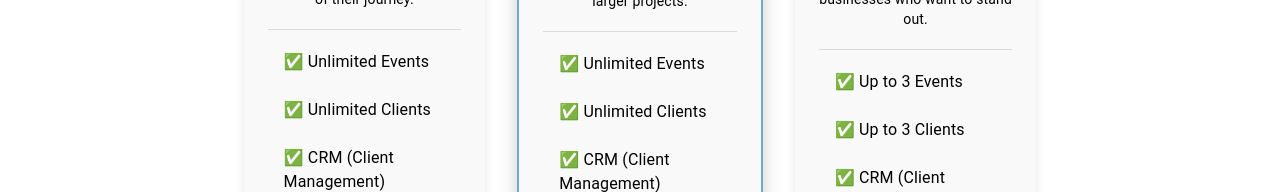
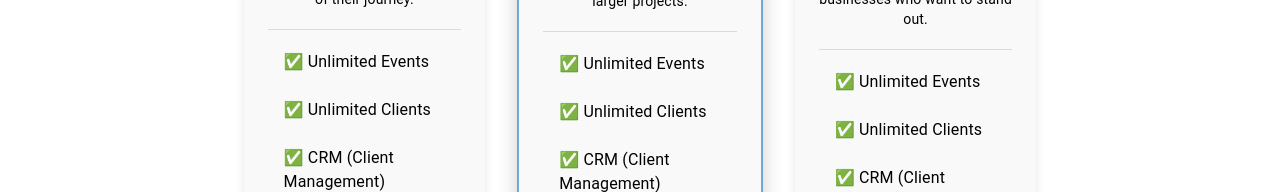
Before and after one commit to Iandraws/fotogramm-landing, a React (Create React App) app in the folder fotogram/: page /pricing in a window 1280 px wide. Shown: the part 326-518 px from the top of the page. Built offline with nearby package versions, Linux system fonts and the light colour scheme.

Commit message:
refactor: minor adjustments

```diff
--- a/fotogram/src/components/AutoCarousel.js
+++ b/fotogram/src/components/AutoCarousel.js
@@ -9,7 +9,7 @@ const testimonials = [
   {
     name: 'Bryan Adams',
     role: 'photographer/singer',
-    text: "Picdrop manages to take the simple idea of sharing images to a new level, I can't believe someone didn't think of this sooner.",
+    text: "Fotogram manages to take the simple idea of sharing images to a new level, I can't believe someone didn't think of this sooner.",
     image: '/assets/users/11.PNG', // Replace with actual image path
   },
   {
--- a/fotogram/src/components/PricingTable.js
+++ b/fotogram/src/components/PricingTable.js
@@ -80,8 +80,8 @@ const plans = [
     description:
       'For professional photographers and businesses who want to stand out.',
     features: [
-      'Up to 3 Events',
-      'Up to 3 Clients',
+      'Unlimited Events',
+      'Unlimited Clients',
       'CRM (Client Management)',
       'Unlimited Gallery',
       'Image Tagging',
```
